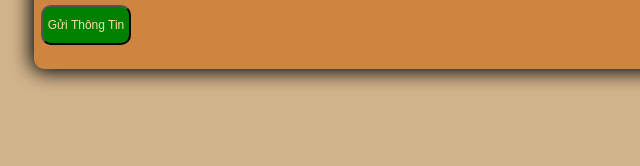
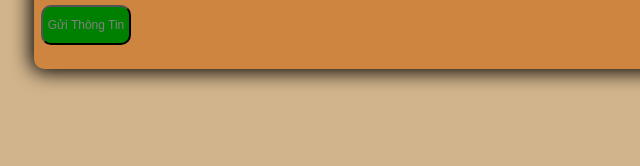
Before and after one commit to luzinguyen/travel, a plain HTML site: page contact.html in a window 768 px wide. Shown: the part 877-1043 px from the top of the page, 0-640 px from the left. Drawn offline with Linux system fonts and the light colour scheme.

Commit message:
check css

```diff
--- a/CSS/contact.css
+++ b/CSS/contact.css
@@ -337,6 +337,6 @@ footer>p {
         border-radius: 10px;
         font-size: 12px;
         width: 90px;
-        color: wheat;
+        color: gray;
     }
 }
```
